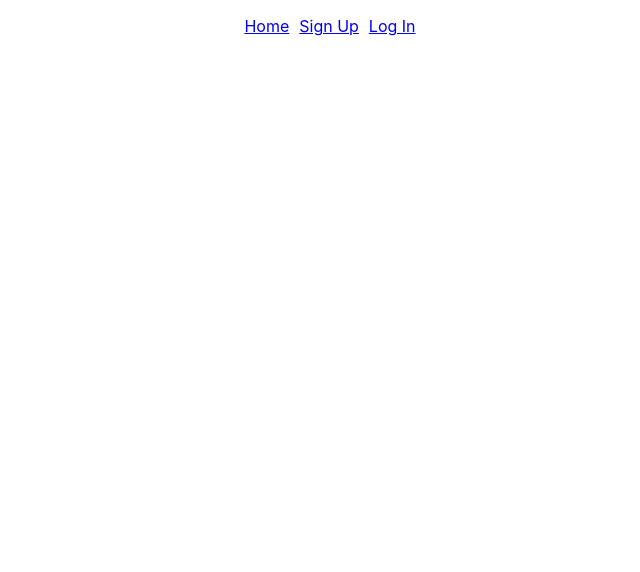
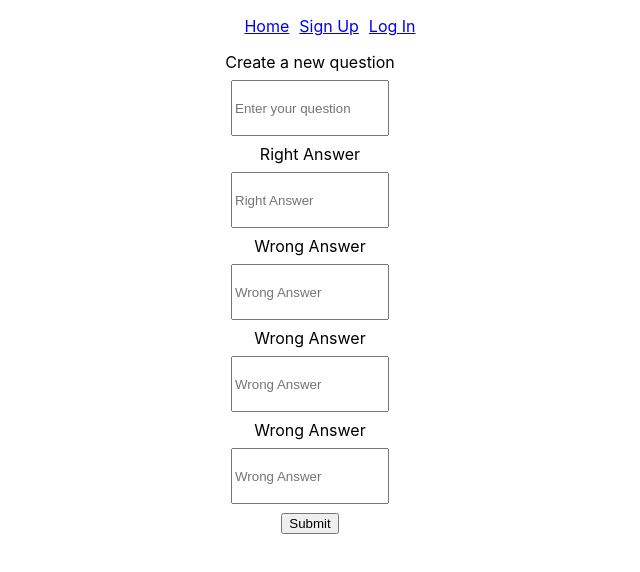
Before and after one commit to Official-Codaisseur-Graduate/Dynamic-Student-Assessment-Admin-Client, a React (Create React App) app: page /login in a window 1280 px wide. Shown: the top 572 px of the page, without its empty margins (330-970 px from the left). Built offline with nearby package versions, Linux system fonts and the light colour scheme.

Commit message:
Added the AddQuestion Component

```diff
--- a/package.json
+++ b/package.json
@@ -5,7 +5,6 @@
   "dependencies": {
     "react": "^16.10.2",
     "react-dom": "^16.10.2",
-
     "react-redux": "^7.1.1",
     "react-router": "^5.1.2",
     "react-router-dom": "^5.1.2",
@@ -14,7 +13,6 @@
     "redux-thunk": "^2.3.0",
     "router": "^1.3.3",
     "superagent": "^5.1.0"
-
   },
   "scripts": {
     "start": "react-scripts start",
--- a/src/App.css
+++ b/src/App.css
@@ -11,3 +11,10 @@
   margin-left: 5px;
   margin-right: 5px;
 }
+
+input[type=textarea]{
+  margin-top: 8px;
+  margin-bottom: 8px;
+  height: 50px;
+  width: 150px;
+}
--- a/src/App.js
+++ b/src/App.js
@@ -10,6 +10,7 @@
 import NavbarContainer from './components/Navbar/NavbarContainer'
 import LoginContainer from './components/Login/LoginContainer'
 import SignupContainer from './components/Signup/SignupContainer';
+import AddQuestionContainer from './components/AddQuestion/AddQuestionContainer'
 
 
 function App() {
@@ -17,19 +18,15 @@
     <div className="App">
       <Router>
       <NavbarContainer />
-      <Switch>
           <Route path="/">
-
           </Route>
           <Route path="/signup">
             <SignupContainer/>
           </Route>
           <Route path="/login">
-            <LoginContainer/>
+            <AddQuestionContainer/>
           </Route>
-        </Switch>
       </Router>
-
     </div>
   );
 }
--- /dev/null
+++ b/src/components/AddQuestion/AddQuestionContainer.js
@@ -0,0 +1,34 @@
+import React, { Component } from 'react'
+import AddQuestionForm from './AddQuestionForm'
+
+export default class AddQuestionContainer extends Component {
+    state = {
+        question: '',
+        rightAnswer: '',
+        wrongAnswer1: '',
+        wrongAnswer2: '',
+        wrongAnswer3: '',
+    }
+
+
+    onSubmit = (event) => {
+        event.preventDefault()
+        console.log("form submitted")
+    }
+
+
+    onChange = (event) => {
+        console.log("things have changed")
+    }
+
+    render() {
+        return (
+            <div>
+                <AddQuestionForm
+                onSubmit={this.onSubmit}
+                onChange={this.onChange}
+                />
+            </div>
+        )
+    }
+}
--- /dev/null
+++ b/src/components/AddQuestion/AddQuestionForm.js
@@ -0,0 +1,44 @@
+import React, { Component } from 'react'
+
+export default class AddQuestionForm extends Component {
+    render() {
+        return (
+            <div>
+                <form>
+                <label>Create a new question</label>
+                <br></br>
+                 <input
+                    type="textarea"
+                    placeholder="Enter your question"/>
+                <br></br>
+                <label>Right Answer</label>
+                <br></br>
+                <input
+                    type="textarea"
+                    placeholder="Right Answer"/>
+                <br></br>
+                 <label>Wrong Answer</label>
+                 <br></br>
+                <input
+                    type="textarea"
+                    placeholder="Wrong Answer"
+                    />
+                <br></br>
+                <label>Wrong Answer</label>
+                <br></br>
+                <input
+                    type="textarea"
+                    placeholder="Wrong Answer"/>
+                <br></br>
+                <label>Wrong Answer</label>
+                <br></br>
+                <input
+                    type="textarea"
+                    placeholder="Wrong Answer"/>
+              <br></br>
+                <button type="submit">Submit</button>
+                </form>
+            </div>
+        )
+    }
+}
```
Also changed, not shown: 1 other file (tests, documents, lock files or other folders).
